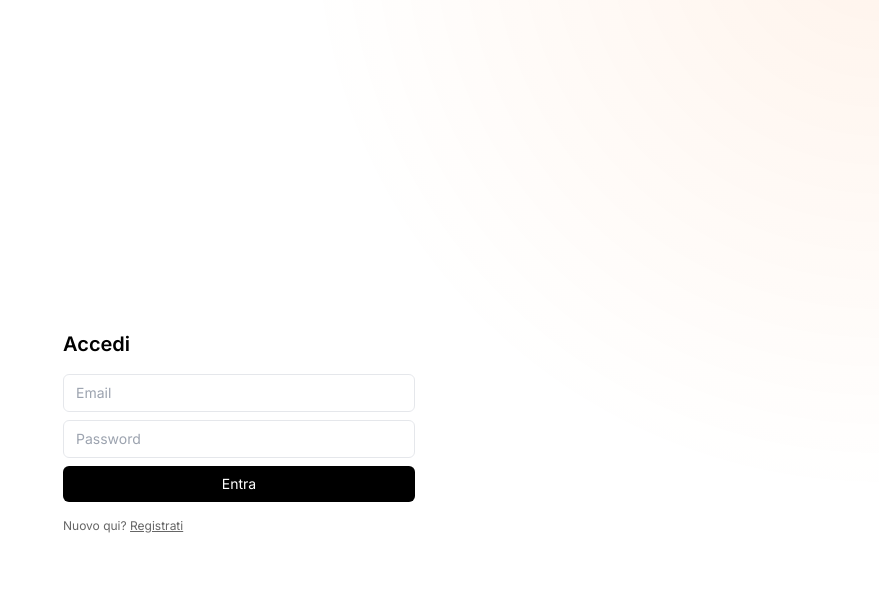
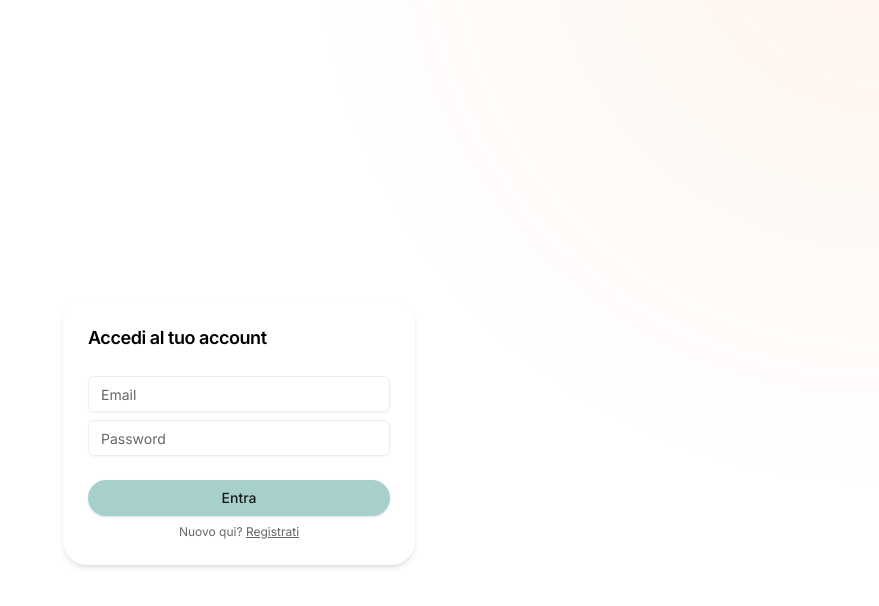
Before and after one commit to mirkogalizia/coach-app, a Next.js app: page /sign-in in a window 1280 px wide. Shown: the top 606 px of the page, without its empty margins (401-1280 px from the left). Built offline with nearby package versions, Linux system fonts and the light colour scheme; no server answers.

Commit message:
Aggiornamento dashboard con carosello

```diff
--- a/src/app/(auth)/sign-in/page.tsx
+++ b/src/app/(auth)/sign-in/page.tsx
@@ -2,8 +2,12 @@
 
 import { useState } from "react";
 import { signInWithEmailAndPassword } from "firebase/auth";
-import { auth } from "@/lib/firebase";
+import { auth, db } from "@/lib/firebase";
+import { doc, getDoc } from "firebase/firestore";
 import { useRouter } from "next/navigation";
+import { Input } from "@/components/ui/input";
+import { Button } from "@/components/ui/button";
+import { Card, CardContent, CardFooter, CardHeader, CardTitle } from "@/components/ui/card";
 
 export default function SignInPage() {
   const [email, setEmail] = useState("");
@@ -20,7 +24,18 @@ export default function SignInPage() {
     try {
       const cred = await signInWithEmailAndPassword(auth, email, pwd);
       console.log("✅ Login OK:", cred.user.email);
+
+      // 🔍 Recupero dati utente da Firestore
+      const userRef = doc(db, "users", cred.user.uid);
+      const userSnap = await getDoc(userRef);
+      const userData = userSnap.exists() ? userSnap.data() : null;
+
+      // 🔁 Redirect condizionato
+      if (userData?.anamnesi) {
         router.push("/dashboard");
+      } else {
+        router.push("/anamnesi");
+      }
     } catch (err: any) {
       console.error("❌ Login failed:", err.code);
       setError("Email o password errati.");
@@ -30,37 +45,43 @@ export default function SignInPage() {
   }
 
   return (
-    <div className="min-h-[100dvh] grid place-items-center px-4 py-8">
-      <div className="w-full max-w-sm space-y-4">
-        <h1 className="text-xl font-semibold">Accedi</h1>
+    <div className="min-h-[100dvh] flex items-center justify-center px-4 py-12">
+      <Card className="w-full max-w-sm glass-strong ios-rounded">
+        <CardHeader>
+          <CardTitle className="text-lg">Accedi al tuo account</CardTitle>
+        </CardHeader>
+        <CardContent className="space-y-4">
           <div className="space-y-2">
-          <input
-            className="w-full rounded-md border px-3 py-2 text-sm"
+            <Input
+              type="email"
               placeholder="Email"
-            type="email"
               value={email}
               onChange={(e) => setEmail(e.target.value)}
+              className="text-sm"
             />
-          <input
-            className="w-full rounded-md border px-3 py-2 text-sm"
+            <Input
+              type="password"
               placeholder="Password"
-            type="password"
               value={pwd}
               onChange={(e) => setPwd(e.target.value)}
+              className="text-sm"
             />
-          <button
-            className="w-full rounded-md bg-black text-white py-2 text-sm disabled:opacity-50"
+          </div>
+          {error && <p className="text-sm text-destructive">{error}</p>}
+        </CardContent>
+        <CardFooter className="flex flex-col gap-2">
+          <Button
             onClick={handleSignIn}
             disabled={loading}
+            className="w-full ios-rounded"
           >
             {loading ? "Accesso in corso…" : "Entra"}
-          </button>
-          {error && <p className="text-sm text-red-500">{error}</p>}
-        </div>
-        <p className="text-xs text-muted-foreground">
-          Nuovo qui? <a className="underline" href="/sign-up">Registrati</a>
+          </Button>
+          <p className="text-xs text-muted-foreground text-center">
+            Nuovo qui? <a href="/sign-up" className="underline">Registrati</a>
           </p>
-      </div>
+        </CardFooter>
+      </Card>
     </div>
   );
 }
--- /dev/null
+++ b/src/app/anamnesi/page.tsx
@@ -0,0 +1,145 @@
+"use client";
+
+import { useState, useEffect } from "react";
+import { useRouter } from "next/navigation";
+import { useAuth } from "@/components/AuthProvider";
+import { doc, setDoc } from "firebase/firestore";
+import { db } from "@/lib/firebase";
+import { Input } from "@/components/ui/input";
+import { Button } from "@/components/ui/button";
+import { Card, CardHeader, CardTitle, CardContent, CardFooter } from "@/components/ui/card";
+import { Textarea } from "@/components/ui/textarea";
+
+export default function AnamnesiPage() {
+  const { user, loading } = useAuth();
+  const router = useRouter();
+
+  const [form, setForm] = useState({
+    nome: "",
+    età: "",
+    altezza: "",
+    peso: "",
+    obiettivo: "",
+    attivita: "",
+    frequenzaAllenamento: "",
+    allergie: "",
+    proteine: "",
+    carboidrati: "",
+    grassi: "",
+    sveglia: "",
+    sonno: "",
+    orariPasti: "",
+    pastiAlGiorno: "",
+    prePostWO: "",
+    note: "",
+  });
+
+  const [saving, setSaving] = useState(false);
+
+  useEffect(() => {
+    if (!loading && user?.anamnesi) {
+      router.replace("/dashboard");
+    }
+  }, [loading, user]);
+
+  const handleChange = (e: React.ChangeEvent<HTMLInputElement | HTMLTextAreaElement>) => {
+    setForm({ ...form, [e.target.name]: e.target.value });
+  };
+
+  const handleSubmit = async () => {
+    if (!user) return;
+    setSaving(true);
+    try {
+      const userRef = doc(db, "users", user.uid);
+
+      await setDoc(
+        userRef,
+        {
+          anamnesi: {
+            nome: form.nome,
+            età: Number(form.età),
+            altezza: Number(form.altezza),
+            peso: Number(form.peso),
+            obiettivo: form.obiettivo,
+            attivita: {
+              tipo: form.attivita,
+              frequenza: Number(form.frequenzaAllenamento),
+            },
+            allergie: form.allergie.split(",").map((a) => a.trim()),
+            preferenze: {
+              proteine: form.proteine.split(",").map((p) => p.trim()),
+              carboidrati: form.carboidrati.split(",").map((c) => c.trim()),
+              grassi: form.grassi.split(",").map((g) => g.trim()),
+            },
+            routine: {
+              sveglia: form.sveglia,
+              sonno: form.sonno,
+              orari_pasti: form.orariPasti.split(",").map((o) => o.trim()),
+            },
+            pasti_al_giorno: Number(form.pastiAlGiorno),
+            pre_post_wo: form.prePostWO === "sì",
+            note: form.note,
+          },
+        },
+        { merge: true }
+      );
+
+      router.push("/dashboard");
+    } catch (err) {
+      console.error("❌ Errore salvataggio anamnesi:", err);
+    } finally {
+      setSaving(false);
+    }
+  };
+
+  return (
+    <div className="min-h-[100dvh] flex items-center justify-center px-4 py-12">
+      <Card className="w-full max-w-md glass-strong ios-rounded overflow-y-auto max-h-screen">
+        <CardHeader>
+          <CardTitle className="text-lg">Anamnesi iniziale</CardTitle>
+        </CardHeader>
+        <CardContent className="space-y-2">
+          {[
+            ["nome", "Nome"],
+            ["età", "Età"],
+            ["altezza", "Altezza (cm)"],
+            ["peso", "Peso (kg)"],
+            ["obiettivo", "Obiettivo (massa, dimagrire…)"],
+            ["attivita", "Tipo di attività (palestra, corsa…)"],
+            ["frequenzaAllenamento", "Allenamenti a settimana"],
+            ["allergie", "Allergie (separate da virgole)"],
+            ["proteine", "Proteine preferite (uova, pollo…)"],
+            ["carboidrati", "Carboidrati preferiti (riso, patate…)"],
+            ["grassi", "Grassi preferiti (olio, frutta secca…)"],
+            ["sveglia", "Orario sveglia"],
+            ["sonno", "Orario sonno"],
+            ["orariPasti", "Orari pasti (separati da virgole)"],
+            ["pastiAlGiorno", "Numero pasti al giorno"],
+            ["prePostWO", "Snack pre/post workout? (sì/no)"],
+          ].map(([name, label]) => (
+            <Input
+              key={name}
+              name={name}
+              placeholder={label}
+              value={(form as any)[name]}
+              onChange={handleChange}
+              className="text-sm"
+            />
+          ))}
+
+          <Textarea
+            name="note"
+            placeholder="Note aggiuntive"
+            value={form.note}
+            onChange={handleChange}
+          />
+        </CardContent>
+        <CardFooter>
+          <Button onClick={handleSubmit} disabled={saving} className="w-full">
+            {saving ? "Salvataggio…" : "Continua"}
+          </Button>
+        </CardFooter>
+      </Card>
+    </div>
+  );
+}
--- a/src/components/AuthProvider.tsx
+++ b/src/components/AuthProvider.tsx
@@ -1,29 +1,41 @@
 "use client";
 
-import { onAuthStateChanged, User } from "firebase/auth";
+import { onAuthStateChanged } from "firebase/auth";
+import { doc, getDoc } from "firebase/firestore";
 import { createContext, useContext, useEffect, useState } from "react";
-import { auth } from "@/lib/firebase";
+import { auth, db } from "@/lib/firebase";
 
-type AuthCtx = { user: User | null; loading: boolean };
-const Ctx = createContext<AuthCtx>({ user: null, loading: true });
-
-export function useAuth() {
-  return useContext(Ctx);
-}
+const AuthContext = createContext({ user: null, loading: true });
 
 export function AuthProvider({ children }: { children: React.ReactNode }) {
-  const [user, setUser] = useState<User | null>(null);
+  const [user, setUser] = useState<any>(null);
   const [loading, setLoading] = useState(true);
 
   useEffect(() => {
-    const unsub = onAuthStateChanged(auth, (u) => {
-      setUser(u);
+    const unsub = onAuthStateChanged(auth, async (firebaseUser) => {
+      if (firebaseUser) {
+        const userRef = doc(db, "users", firebaseUser.uid);
+        const snap = await getDoc(userRef);
+        setUser({
+          ...firebaseUser,
+          ...(snap.exists() ? snap.data() : {}),
+        });
+      } else {
+        setUser(null);
+      }
       setLoading(false);
-      console.log("👤 Auth state:", u);
     });
 
     return () => unsub();
   }, []);
 
-  return <Ctx.Provider value={{ user, loading }}>{children}</Ctx.Provider>;
+  return (
+    <AuthContext.Provider value={{ user, loading }}>
+      {children}
+    </AuthContext.Provider>
+  );
 }
+
+export function useAuth() {
+  return useContext(AuthContext);
+}
```
Lines whose indentation alone changed are shown as unchanged.
